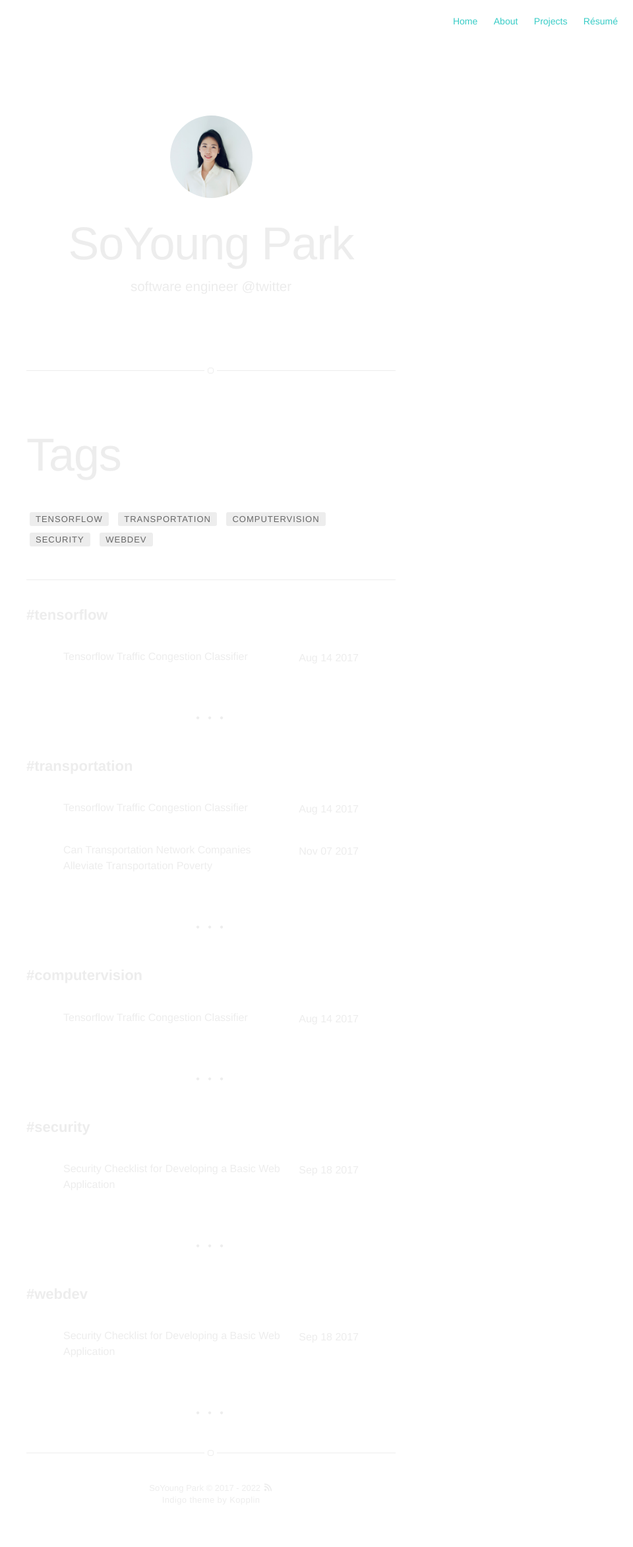
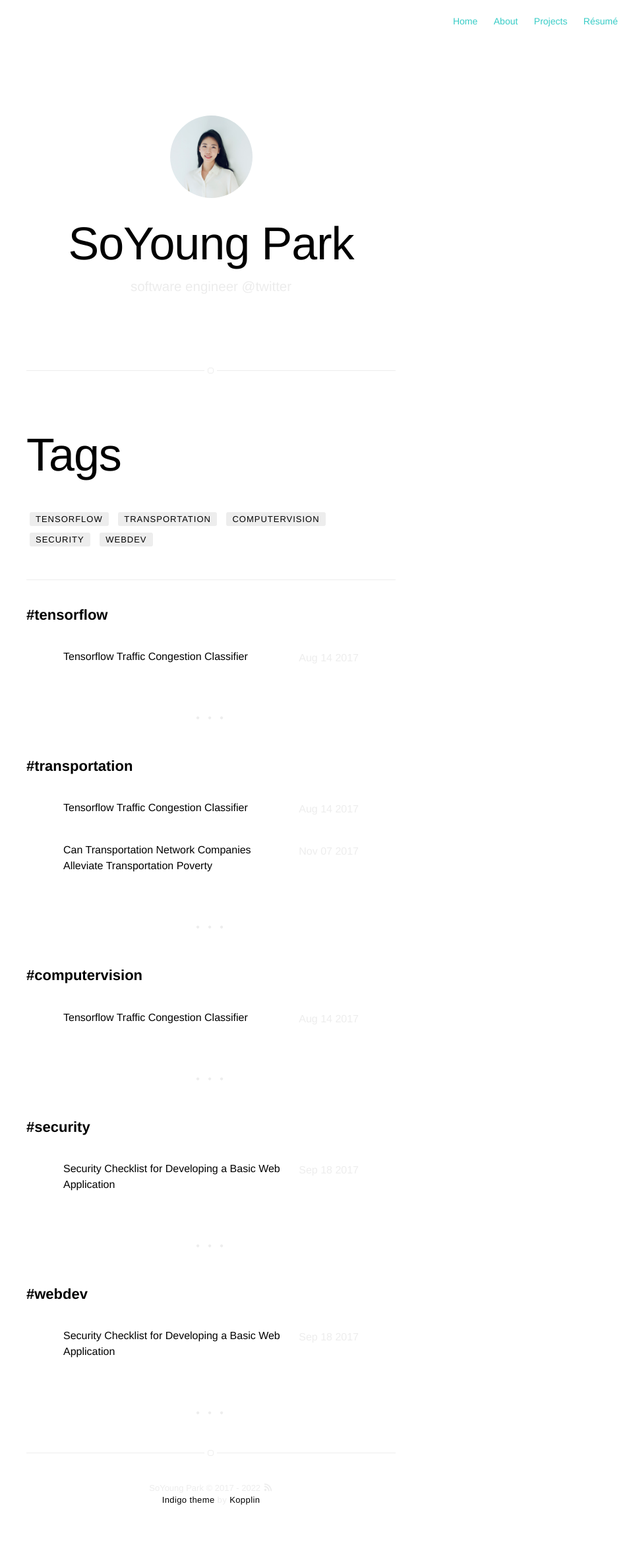
Before and after one commit to soyoungpark/soyoungpark.github.io, a Jekyll site: the page built from tags.html, in a window 1280 px wide. Shown: the whole page at 66% size, without its empty margins (320-1280 px from the left). Built offline with Jekyll 4.4.1, drawn with Linux system fonts in a browser that asks for light colours.

Commit message:
Update variables.sass

```diff
--- a/_sass/base/variables.sass
+++ b/_sass/base/variables.sass
@@ -1,8 +1,8 @@
 $fontSans: "Helvetica Neue", Helvetica, Arial, sans-serif
 $fontMonospace: "Consolas", Liberation Mono, Menlo, Courier, monospace
 
-$alpha: #666
-$beta: #ededed
+$alpha: black
+$beta: black
 $gama: #ededed
 $delta: #37ccc6
 $epsilon: #ededed
```
